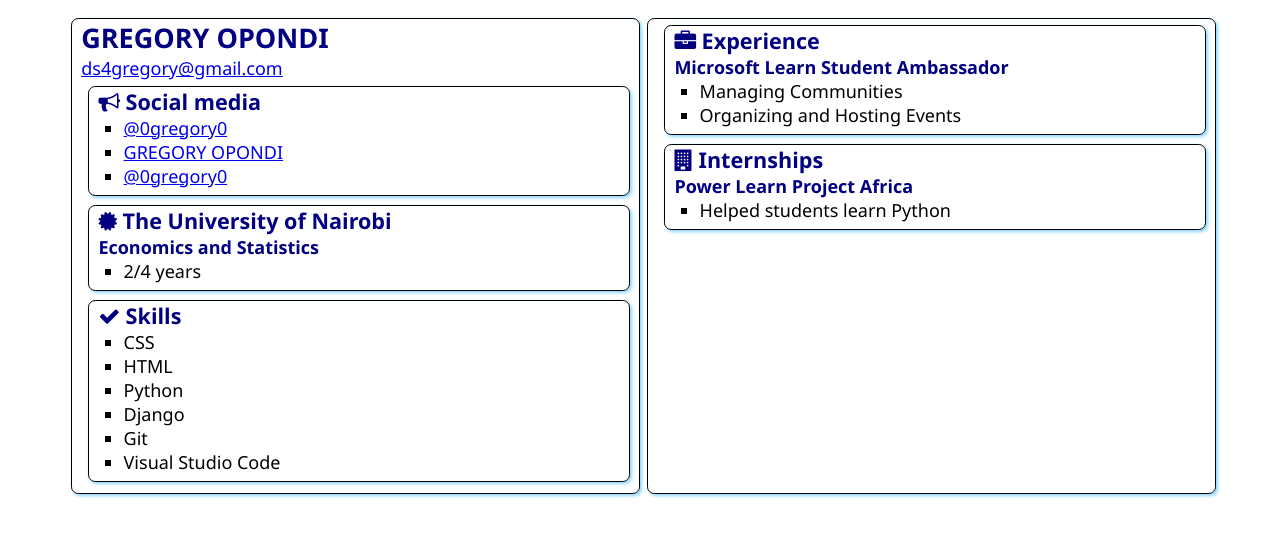
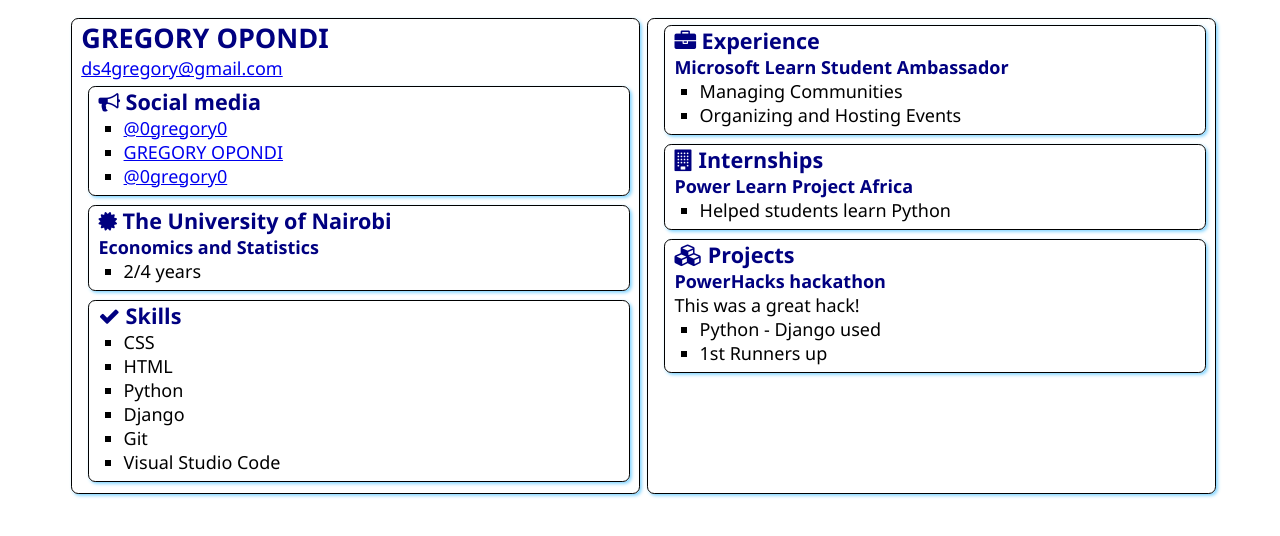
Before and after one commit to 0gregory0/SATechnicalOnboarding, a plain HTML site: page src/index.html in a window 1280 px wide. Drawn offline with Linux system fonts and the light colour scheme.

Commit message:
Hackathon update 😎

```diff
--- a/src/index.html
+++ b/src/index.html
@@ -80,19 +80,19 @@
                     <!-- <li>Another accomplishment</li> -->
                 </ul>
             </section>
-            <!-- <section class="box">
+            <section class="box">
                 <h2>
                     <i class="fa fa-cubes" aria-hidden="true"></i>
                     Projects
                 </h2>
 
-                <h3>Great hackathon</h3>
+                <h3>PowerHacks hackathon</h3>
                 <div>This was a great hack!</div>
                 <ul>
-                    <li>Cool technology used</li>
-                    <li>Prize won</li>
+                    <li>Python - Django used</li>
+                    <li>1st Runners up</li>
                 </ul>
-            </section> -->
+            </section>
         </article>
 
     </main>
```
